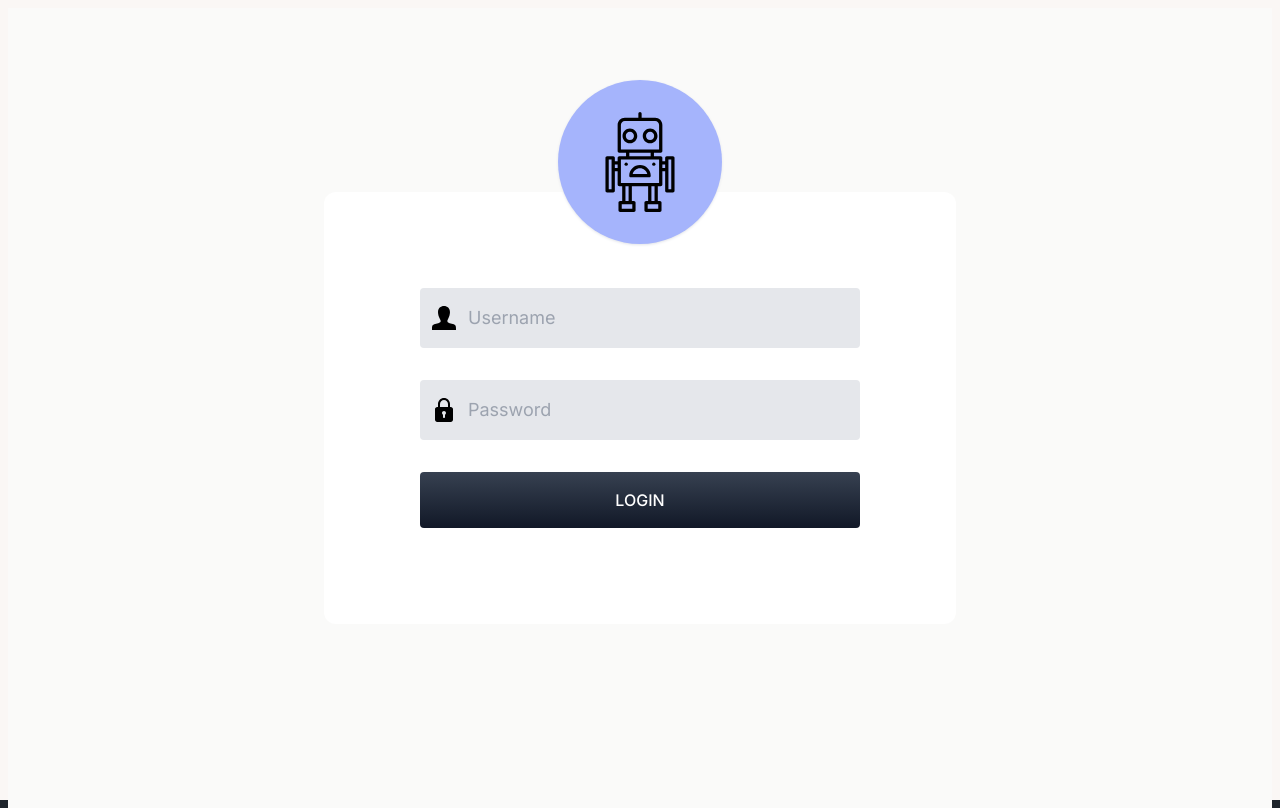
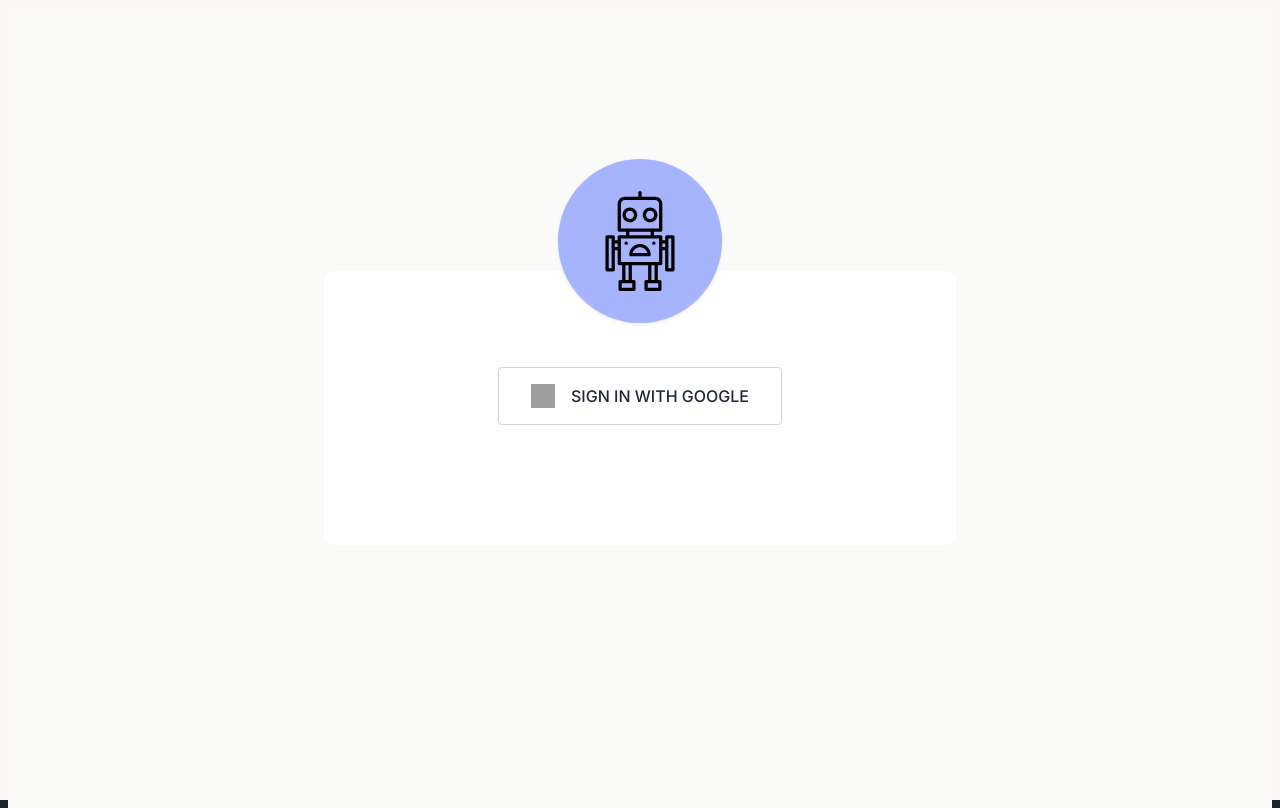
Before and after one commit to mie-h/sprout, a Next.js app in the folder frontend/: page /login in a window 1280 px wide. Built offline with nearby package versions, Linux system fonts and the light colour scheme; grey boxes are pictures that could not be loaded.

Commit message:
google btn only and next config

```diff
--- a/frontend/next.config.mjs
+++ b/frontend/next.config.mjs
@@ -12,6 +12,10 @@ const nextConfig = {
     ];
   },
   output: "export",
+  images: {
+    // Disable Image Optimization when using export mode
+    unoptimized: true,
+  },
 };
 
 export default nextConfig;
--- a/frontend/src/app/login/page.tsx
+++ b/frontend/src/app/login/page.tsx
@@ -3,7 +3,9 @@
 import { useRouter } from "next/navigation";
 import Image from "next/image";
 import Robot from "@/images/robot.svg";
+import GoogleLogo from "@/images/google-logo.png";
 import React from "react";
+import { Button } from "@headlessui/react";
 
 export default function Home() {
   const router = useRouter();
@@ -14,39 +16,24 @@ export default function Home() {
 
   return (
     <div className="bg-stone-50 dark:bg-gray-800 h-screen overflow-hidden flex items-center justify-center">
-      <div className="bg-white lg:w-6/12 md:w-7/12 w-8/12 shadow-3xl rounded-xl relative">
+      <div className="bg-white lg:w-6/12 md:w-7/12 w-10/12 shadow-3xl rounded-xl relative">
         <div className="sm:block bg-indigo-300 shadow shadow-gray-200 absolute left-1/2 transform -translate-x-1/2 -translate-y-1/2 rounded-full p-4 md:p-8 top-[-50px] sm:top-[-30px]">
           <Image src={Robot} alt="Example Image" width={100} height={100} />
         </div>
-        <form className="p-12 md:p-24">
-          <div className="flex items-center text-lg mb-6 md:mb-8 relative">
-            <svg className="absolute ml-3" width="24" viewBox="0 0 24 24">
-              <path d="M20.822 18.096c-3.439-.794-6.64-1.49-5.09-4.418 4.72-8.912 1.251-13.678-3.732-13.678-5.082 0-8.464 4.949-3.732 13.678 1.597 2.945-1.725 3.641-5.09 4.418-3.073.71-3.188 2.236-3.178 4.904l.004 1h23.99l.004-.969c.012-2.688-.092-4.222-3.176-4.935z" />
-            </svg>
-            <input
-              type="text"
-              id="username"
-              className="bg-gray-200 rounded pl-12 py-2 md:py-4 focus:outline-none w-full"
-              placeholder="Username"
-            />
+        <form className="p-8 md:p-24">
+          <div className="flex items-center justify-center mb-6">
+            <Button
+              onClick={handleGoogleSignIn}
+              className="bg-white text-gray-800 font-medium py-3 px-4 md:py-4 md:px-8 uppercase rounded flex items-center border border-gray-300 hover:bg-gray-100 text-xs md:text-base"
+            >
+              <img
+                src={GoogleLogo.src} // Ensure you access the src property of the StaticImageData object
+                alt="Google Logo"
+                className="h-5 w-5 md:h-6 md:w-6 mr-2"
+              />
+              <span className="ml-2">Sign in with Google</span>
+            </Button>
           </div>
-          <div className="flex items-center text-lg mb-6 md:mb-8 relative">
-            <svg className="absolute ml-3" viewBox="0 0 24 24" width="24">
-              <path d="m18.75 9h-.75v-3c0-3.309-2.691-6-6-6s-6 2.691-6 6v3h-.75c-1.24 0-2.25 1.009-2.25 2.25v10.5c0 1.241 1.01 2.25 2.25 2.25h13.5c1.24 0 2.25-1.009 2.25-2.25v-10.5c0-1.241-1.01-2.25-2.25-2.25zm-10.75-3c0-2.206 1.794-4 4-4s4 1.794 4 4v3h-8zm5 10.722v2.278c0 .552-.447 1-1 1s-1-.448-1-1v-2.278c-.595-.347-1-.985-1-1.722 0-1.103.897-2 2-2s2 .897 2 2c0 .737-.405 1.375-1 1.722z" />
-            </svg>
-            <input
-              type="password"
-              id="password"
-              className="bg-gray-200 rounded pl-12 py-2 md:py-4 focus:outline-none w-full"
-              placeholder="Password"
-            />
-          </div>
-          <button
-            onClick={handleGoogleSignIn}
-            className="bg-gradient-to-b from-gray-700 to-gray-900 font-medium p-2 md:p-4 text-white uppercase w-full rounded"
-          >
-            Login
-          </button>
         </form>
       </div>
     </div>
```
